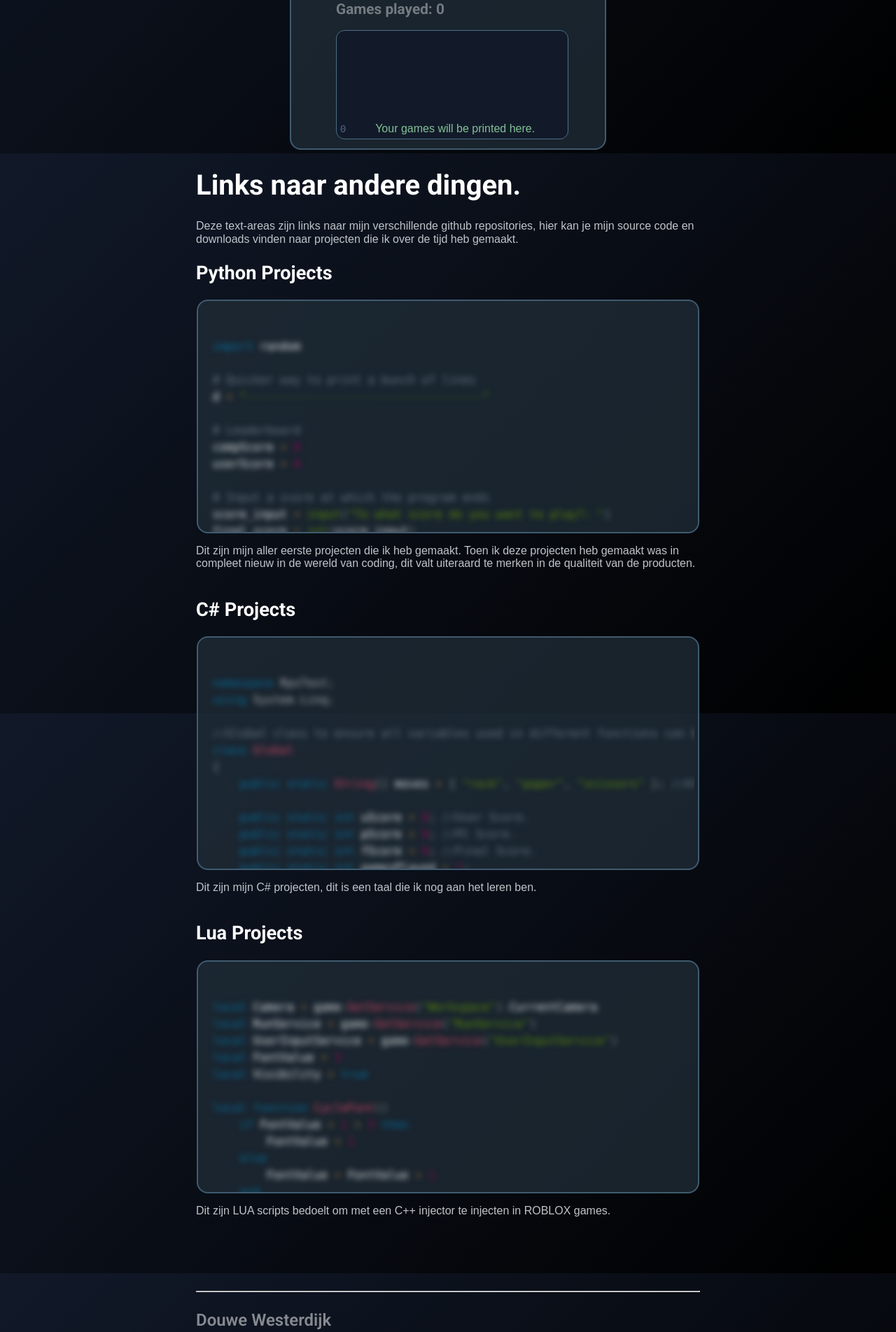
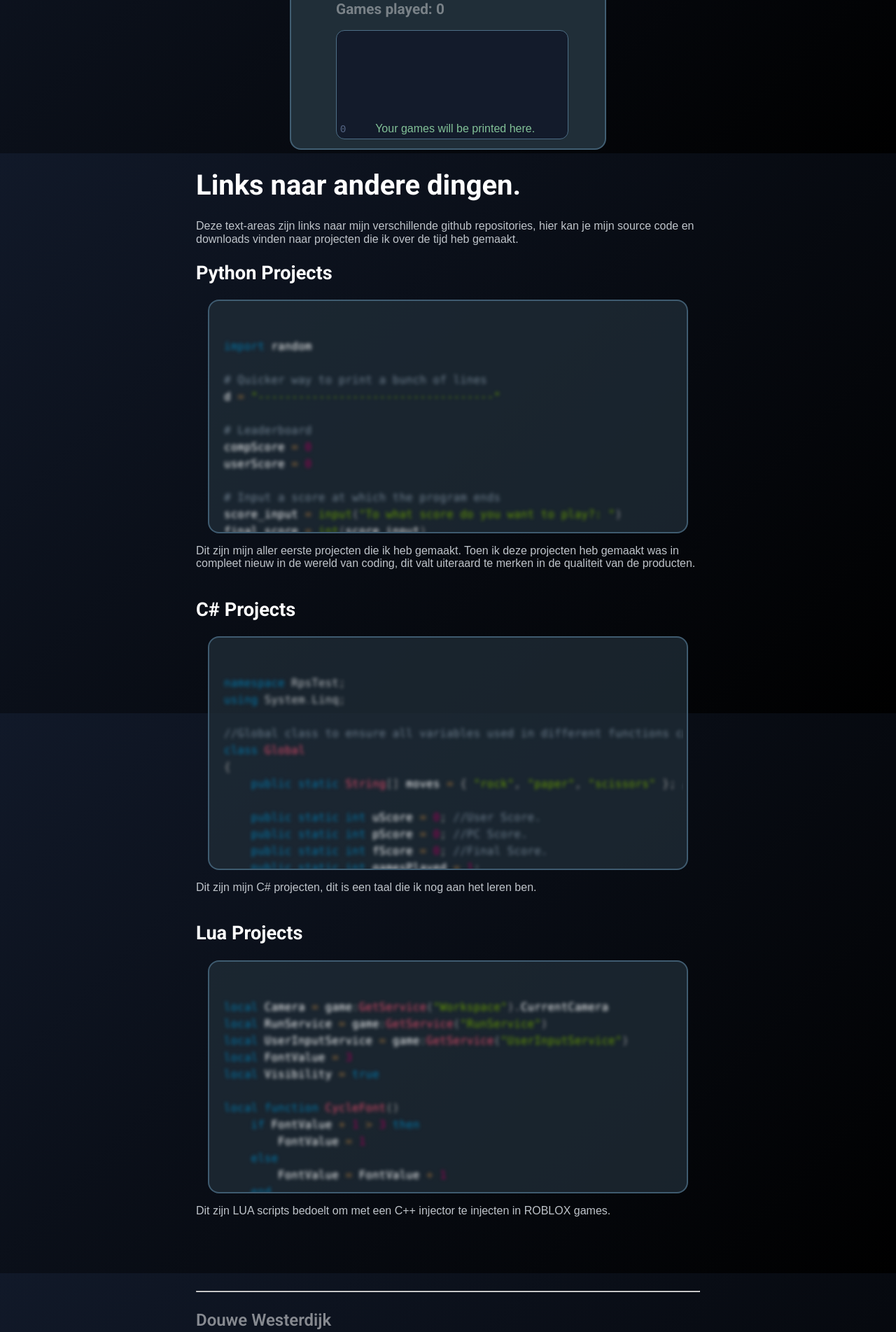
Before and after one commit to douwehw/dhwesterdijk.nl, a PHP site: page /projects.html in a window 1280 px wide. Shown: the part 581-2484 px from the top of the page at 70% size. Run offline with PHP 8.4, Linux system fonts and the light colour scheme.

Commit message:
visual tweaks

```diff
--- a/css/rps.css
+++ b/css/rps.css
@@ -2,10 +2,10 @@
     margin: auto;
     position: relative;
     border: 2px solid #4d6e86bf;
-    background-color: #202e38bf;
+    background-color: #202E38;
     width: 35vw;
     height: 44vh;
-    word-wrap: break-word;
+    word-wrap:break-word;
     overflow: hidden;
     border-radius: 1rem;
 }
@@ -45,8 +45,7 @@
 
 
 .text {
-    flex-direction: row;
-    /* dit fixed het auto scrollen!!!! gemaakt door Eva :3  */
+    flex-direction: row;  /* dit fixed het auto scrollen!!!! gemaakt door Eva :3  */
 }
 
 .gamefeed {
@@ -59,7 +58,7 @@
     background-color: #111929e1;
     border: 1px solid #4d6e86;
     border-radius: 0.75rem;
-    word-wrap: break-word;
+    word-wrap:break-word;
     overflow-y: auto;
     flex-direction: column-reverse;
     display: flex;
@@ -67,8 +66,7 @@
 
 p#line-nbr {
     font-family: monospace;
-    font-size: 0.9rem;
-    ;
+    font-size: 0.9rem;;
     margin: 0;
     float: left;
     color: #526281;
--- a/css/style.css
+++ b/css/style.css
@@ -161,7 +161,7 @@ footer {
     position: relative;
     z-index: 99;
     padding: 0.3rem;
-    width: 44rem;
+    width: 42rem;
     height: 20rem;
     border: 2px solid #4d6e86bf;
     background-color: #202e38bf;
--- a/plugin/prism.css
+++ b/plugin/prism.css
@@ -4,7 +4,7 @@ code[class*=language-],
 pre[class*=language-] {
     color: rgba(255, 255, 255, 0);
     background: 0 0;
-    text-shadow: 0 0 8px rgb(255, 255, 255);
+    text-shadow: 0 0 5px rgb(255, 255, 255);
     font-family: Consolas, Monaco, 'Andale Mono', 'Ubuntu Mono', monospace;
     font-size: 1em;
     text-align: left;
@@ -66,12 +66,12 @@ pre[class*=language-] {
 .token.doctype,
 .token.prolog {
     color: #70809000;
-    text-shadow: 0 0 8px #708090;
+    text-shadow: 0 0 5px #708090;
 }
 
 .token.punctuation {
     color: #99999900;
-    text-shadow: 0 0 8px #999999;
+    text-shadow: 0 0 5px #999999;
 }
 
 .token.namespace {
@@ -86,7 +86,7 @@ pre[class*=language-] {
 .token.symbol,
 .token.tag {
     color: #99005400;
-    text-shadow: 0 0 8px #990054;
+    text-shadow: 0 0 5px #990054;
 }
 
 .token.attr-name,
@@ -96,7 +96,7 @@ pre[class*=language-] {
 .token.selector,
 .token.string {
     color: #66990000;
-    text-shadow: 0 0 8px #669900;
+    text-shadow: 0 0 5px #669900;
 }
 
 .language-css .token.string,
@@ -105,27 +105,27 @@ pre[class*=language-] {
 .token.operator,
 .token.url {
     color: #9a6e3a00;
-    text-shadow: 0 0 8px #9a6e3a;
+    text-shadow: 0 0 5px #9a6e3a;
 }
 
 .token.atrule,
 .token.attr-value,
 .token.keyword {
     color: #0077aa00;
-    text-shadow: 0 0 8px #07a
+    text-shadow: 0 0 5px #07a
 }
 
 .token.class-name,
 .token.function {
     color: #dd4a6800;
-    text-shadow: 0 0 8px #dd4a68;
+    text-shadow: 0 0 5px #dd4a68;
 }
 
 .token.important,
 .token.regex,
 .token.variable {
     color: #ee9b0000;
-    text-shadow: 0 0 8px #e90;
+    text-shadow: 0 0 5px #e90;
 }
 
 .token.bold,
```
